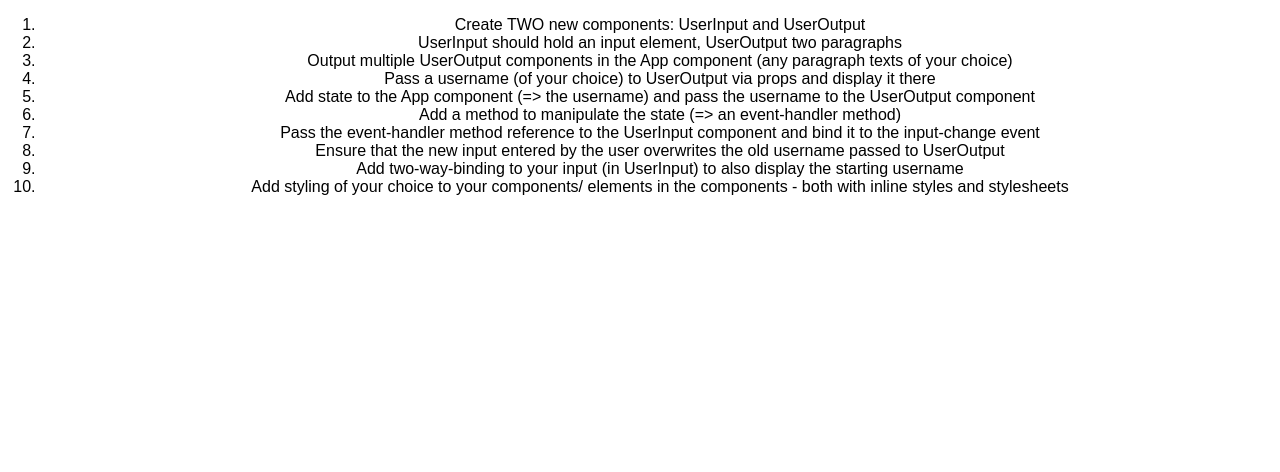
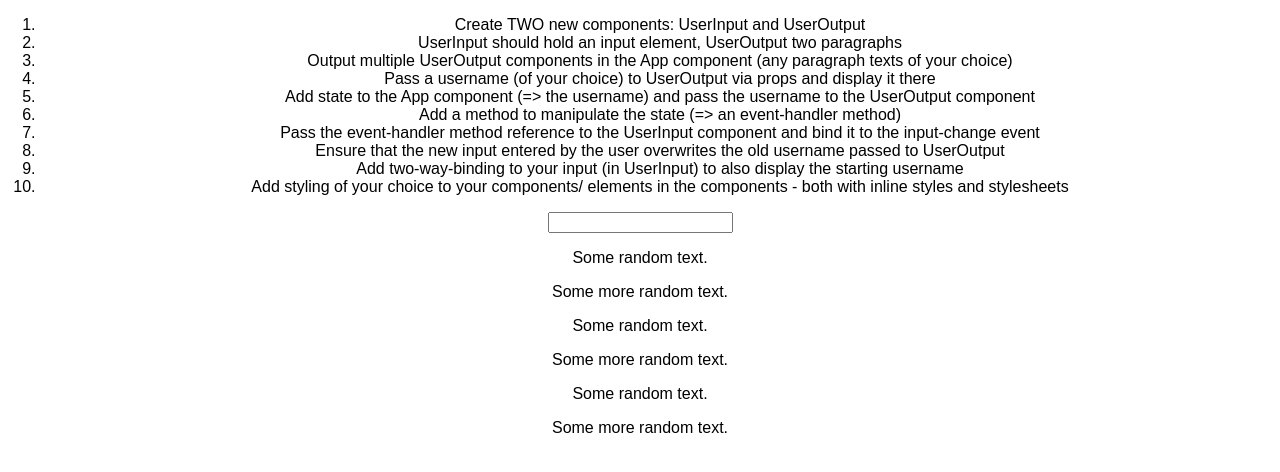
Before and after one commit to Joseph-Scott/assignment1-base-syntax, a React (Create React App) app: page / in a window 1280 px wide. Shown: the top 472 px of the page. Built offline with nearby package versions, Linux system fonts and the light colour scheme.

Commit message:
first three list items done

```diff
--- a/src/App.js
+++ b/src/App.js
@@ -1,6 +1,8 @@
 import React, { Component } from 'react';
-import logo from './logo.svg';
 import './App.css';
+
+import UserInput from './UserInput/UserInput';
+import UserOutput from './UserOutput/UserOutput';
 
 class App extends Component {
   render() {
@@ -18,6 +20,10 @@ class App extends Component {
           <li>Add two-way-binding to your input (in UserInput) to also display the starting username</li>
           <li>Add styling of your choice to your components/ elements in the components - both with inline styles and stylesheets</li>
         </ol>
+        <UserInput />
+        <UserOutput />
+        <UserOutput />
+        <UserOutput />
       </div>
     );
   }
--- /dev/null
+++ b/src/UserInput/UserInput.js
@@ -0,0 +1,7 @@
+import React from 'react';
+
+const userInput = () => {
+  return <input type="text" />;
+};
+
+export default userInput;
--- /dev/null
+++ b/src/UserOutput/UserOutput.js
@@ -0,0 +1,12 @@
+import React from 'react';
+
+const userOutput = () => {
+  return (
+    <div>
+      <p>Some random text.</p>
+      <p>Some more random text.</p>
+    </div>
+  );
+};
+
+export default userOutput;
```
